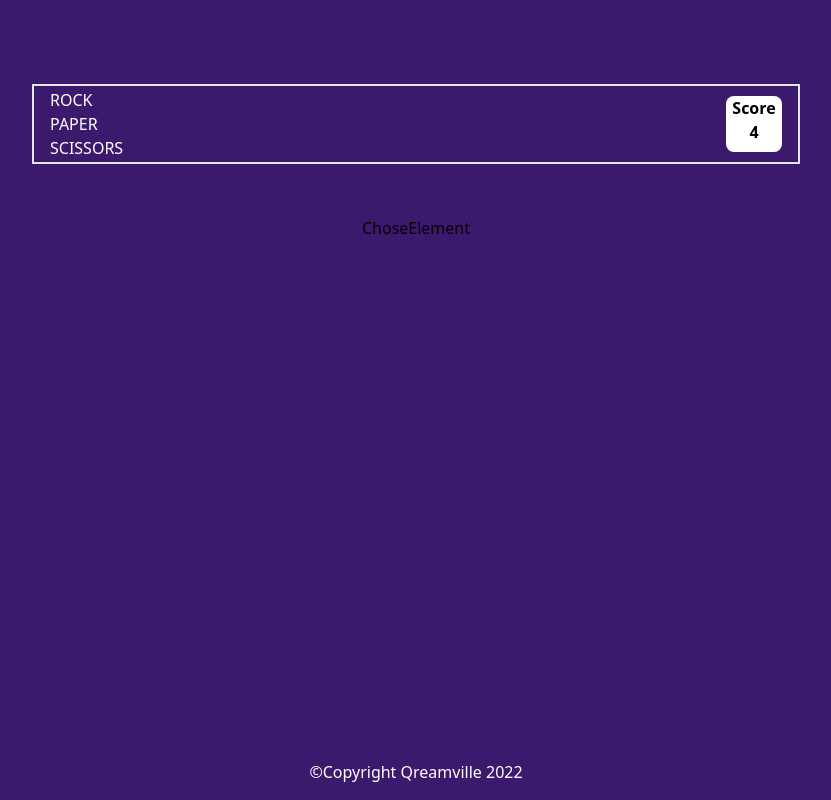
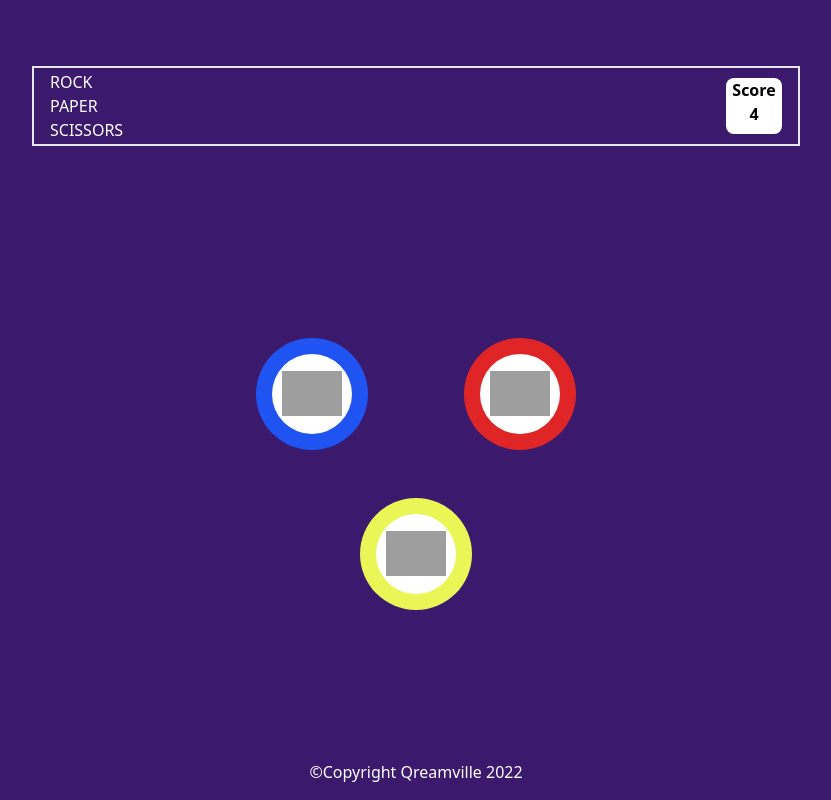
Before and after one commit to balikis-oyeleye/Rock-Paper-Scissors, a React (Create React App) app: page / in a window 1280 px wide. Shown: the whole page, without its empty margins (224-1055 px from the left). Built offline with nearby package versions, Linux system fonts and the light colour scheme; grey boxes are pictures that could not be loaded.

Commit message:
Complete styling elements

```diff
--- a/src/components/Main/ChoseElement.jsx
+++ b/src/components/Main/ChoseElement.jsx
@@ -1,7 +1,32 @@
 import React from "react";
+import scissors from "../../assets/images/icon-scissors.svg";
+import rock from "../../assets/images/icon-rock.svg";
+import paper from "../../assets/images/icon-paper.svg";
 
 const ChoseElement = () => {
-  return <div>ChoseElement</div>;
+  return (
+    <div className="w-full flex flex-col justify-center items-center gap-y-12">
+      <div className="box__1 flex justify-between items-center gap-24">
+        <div className="box__1-image__1 cursor-pointer">
+          <div className="bg-white">
+            <img src={rock} alt="rock" className="w-3/4 h-auto" />
+          </div>
+        </div>
+        <div className="box__1-image__2 cursor-pointer">
+          <div className="bg-white">
+            <img src={scissors} alt="scissors" className="w-3/4 h-auto" />
+          </div>
+        </div>
+      </div>
+      <div className="box__2">
+        <div className="box__2-image__1 cursor-pointer">
+          <div className="bg-white">
+            <img src={paper} alt="paper" className="w-3/4 h-auto" />
+          </div>
+        </div>
+      </div>
+    </div>
+  );
 };
 
 export default ChoseElement;
--- a/src/components/Main/Main.jsx
+++ b/src/components/Main/Main.jsx
@@ -6,7 +6,7 @@ import "./main.css";
 
 const Main = () => {
   return (
-    <main>
+    <main className="flex flex-row justify-center items-center h-full">
       <Routes>
         <Route path="/" element={<ChoseElement />} />
         <Route path="/game" element={<Game />} />
--- a/src/components/Main/main.css
+++ b/src/components/Main/main.css
@@ -0,0 +1,38 @@
+.box__1-image__1 {
+  border-radius: 50%;
+  background-color: #1f53f2;
+  height: 7rem;
+  width: 7rem;
+
+  display: grid;
+  place-items: center;
+}
+.box__1-image__2 {
+  border-radius: 50%;
+  background-color: #df2525;
+  height: 7rem;
+  width: 7rem;
+
+  display: grid;
+  place-items: center;
+}
+.box__2-image__1 {
+  border-radius: 50%;
+  background-color: #e9f656;
+  height: 7rem;
+  width: 7rem;
+
+  display: grid;
+  place-items: center;
+}
+
+.box__2-image__1 div,
+.box__1-image__1 div,
+.box__1-image__2 div {
+  border-radius: 50%;
+  height: 5rem;
+  width: 5rem;
+
+  display: grid;
+  place-items: center;
+}
```
